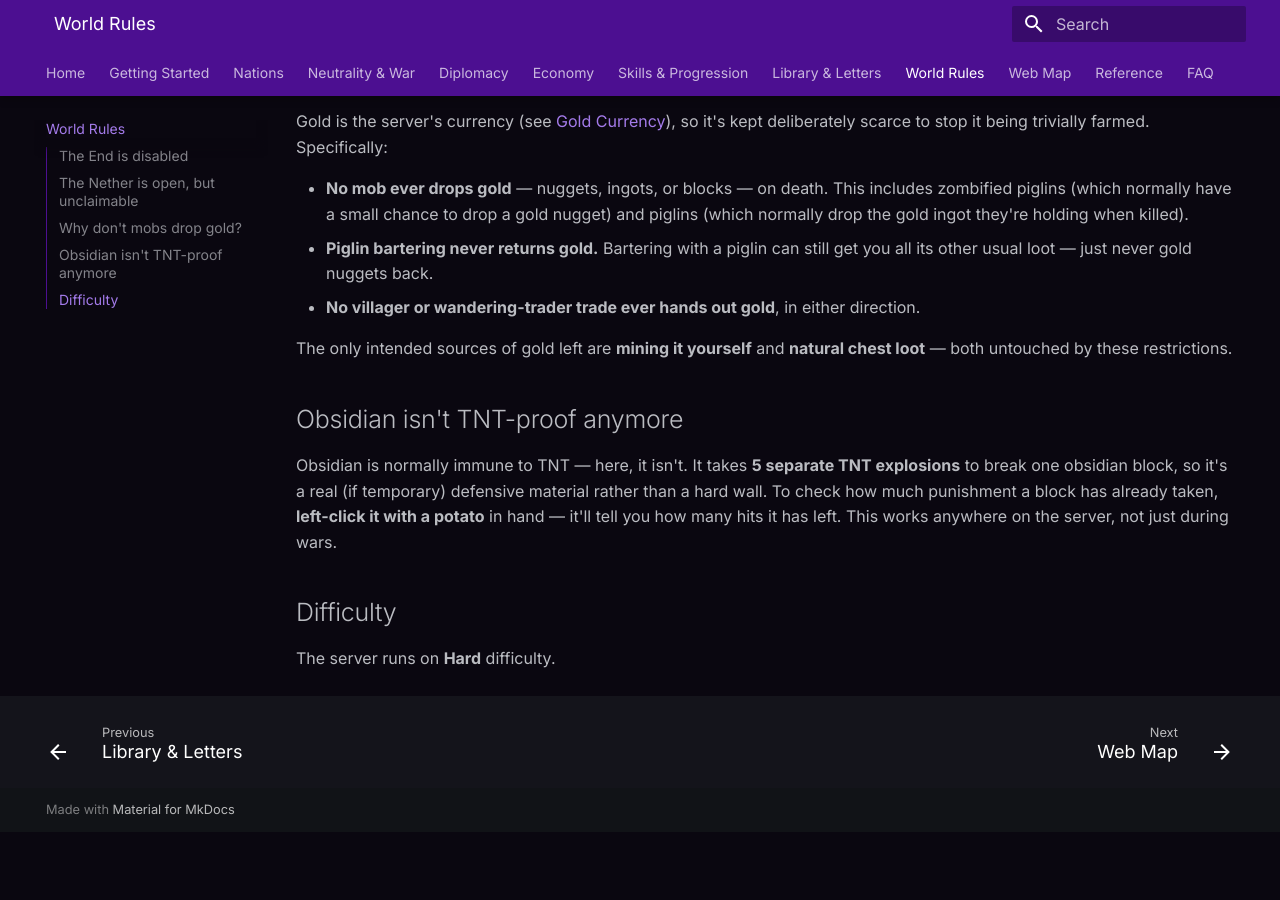
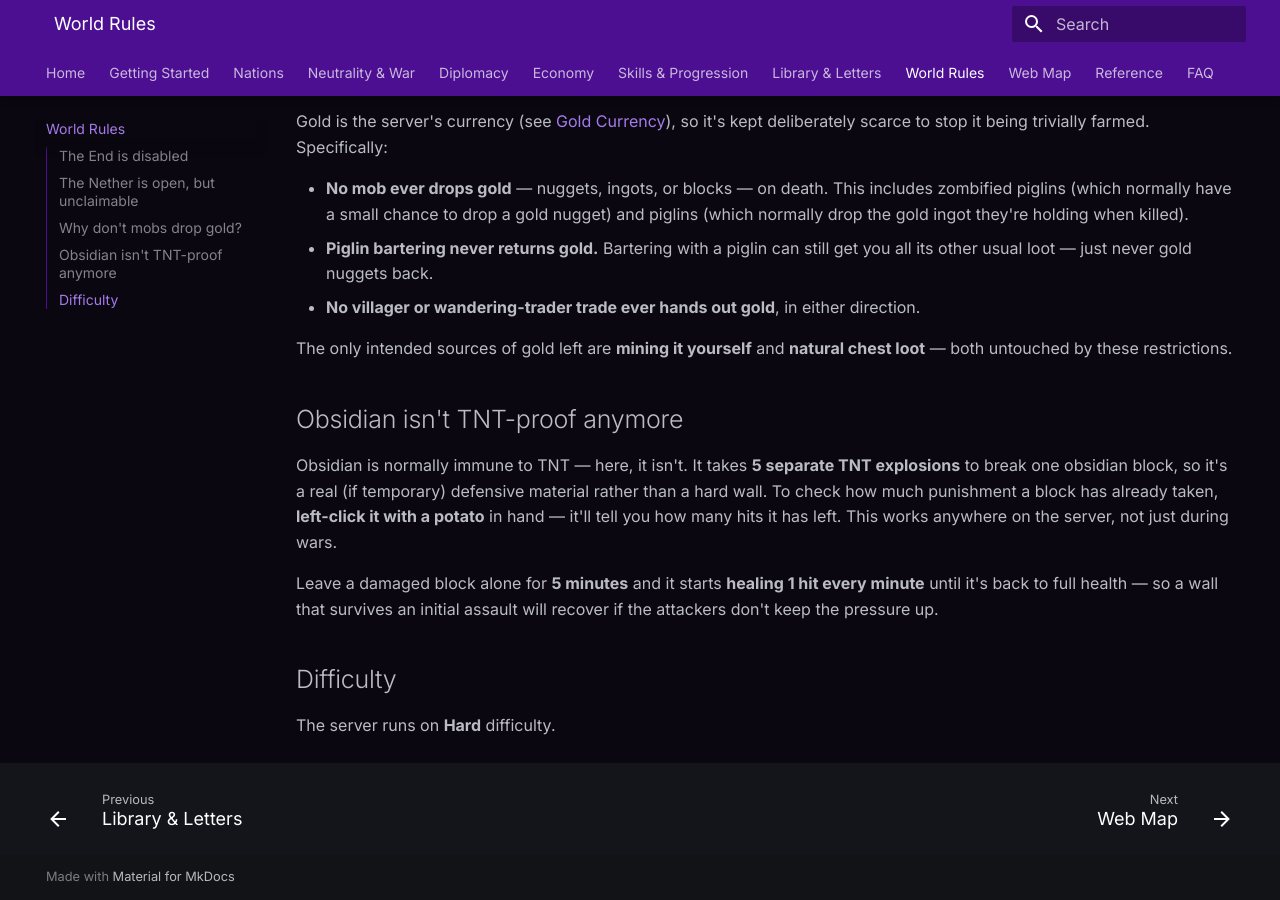
Before and after one commit to SourceRealms/sourcerealms-docs, an MkDocs documentation site: the page built from docs/world-rules.md, in a window 1280 px wide and 900 px high, scrolled down 545 px. Built offline with MkDocs 1.6.1 and Material for MkDocs 9.7.7, drawn with Linux system fonts in a browser that asks for light colours; before the commit the page ends 1377 px from its top, so only the background shows below that.

Commit message:
Document breakable obsidian regeneration
Damaged obsidian now heals 1 hit/minute after 5 minutes with no
further TNT hits, so a wall that survives an initial assault will
recover if attackers don't keep the pressure up.

```diff
--- a/docs/world-rules.md
+++ b/docs/world-rules.md
@@ -35,6 +35,10 @@ one obsidian block, so it's a real (if temporary) defensive material rather than
 how much punishment a block has already taken, **left-click it with a potato** in hand — it'll tell
 you how many hits it has left. This works anywhere on the server, not just during wars.
 
+Leave a damaged block alone for **5 minutes** and it starts **healing 1 hit every minute** until it's
+back to full health — so a wall that survives an initial assault will recover if the attackers don't
+keep the pressure up.
+
 ## Difficulty
 
 The server runs on **Hard** difficulty.
```
